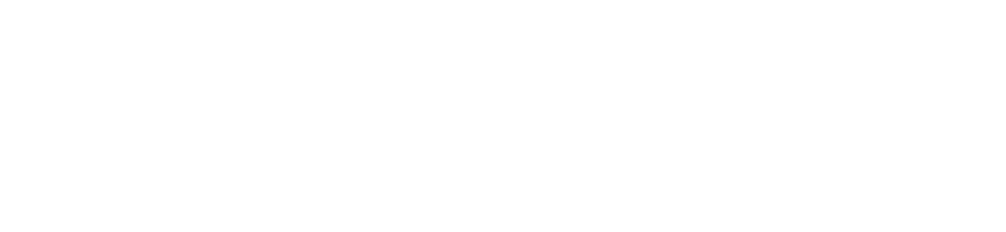
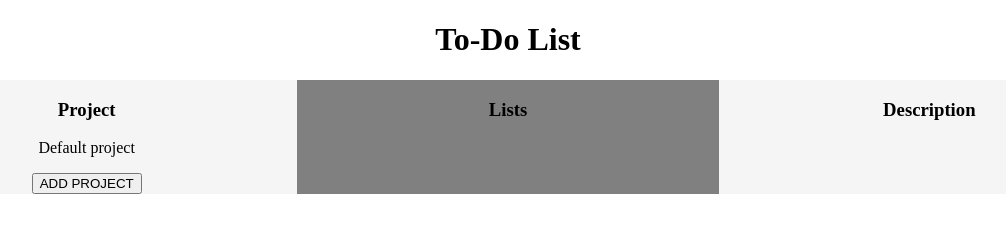
Before and after one commit to praz99/JS_to-do-list, a website built with webpack: page dist/index.html in a window 1280 px wide. Shown: the whole page, without its empty margins (132-1138 px from the left). Built offline with Linux system fonts and the light colour scheme.

Commit message:
Add basic structure and include css file

```diff
--- /dev/null
+++ b/src/css/style.css
@@ -0,0 +1,20 @@
+body {
+	text-align: center;
+}
+
+.main {
+	display: grid;
+	grid-template-columns: repeat(3,1fr);
+}
+
+.projects {
+	background-color: whitesmoke;
+}
+
+.to-dos {
+	background-color: grey;
+}
+
+.description {
+	background-color: whitesmoke;
+}
--- a/src/index.js
+++ b/src/index.js
@@ -0,0 +1 @@
+import './css/style.css';
```
Also changed, not shown: dist/bundle.js, dist/index.html.
